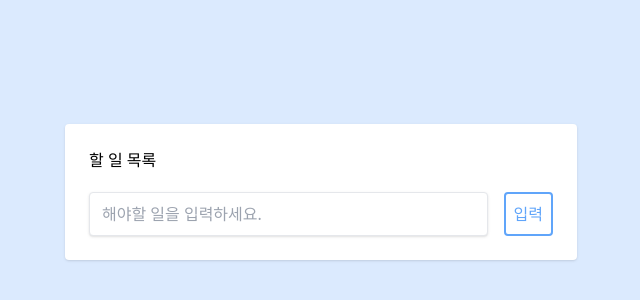
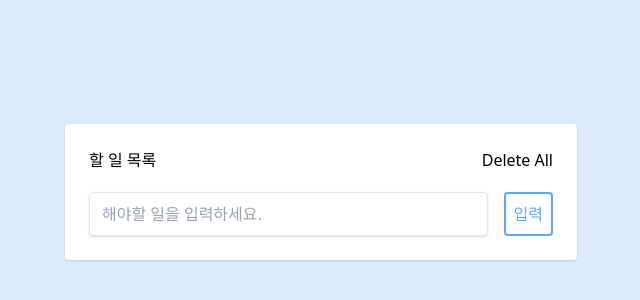
Before and after one commit to heehminh/React-JS-Study, a React (Create React App) app in the folder Todo/: page / in a window 1280 px wide. Shown: the part 208-508 px from the top of the page, without its empty margins (319-959 px from the left). Built offline with nearby package versions, Linux system fonts and the light colour scheme.

Commit message:
[FEAT] 할 일 리스트 모두 지우기 버튼 생성

```diff
--- a/Todo/src/App.js
+++ b/Todo/src/App.js
@@ -32,11 +32,16 @@ export default function App() {
     [todoData]
   ); // 콜백함수, 의존성 배열 (todoData가 변할때 함수를 다시 생성)
 
+  const handleRemoveClick = () => {
+    setTodoData([]);
+  };
+
   return (
     <div className="flex items-center justify-center w-screen h-screen bg-blue-100">
       <div className="w-full p-6 m-4 bg-white rounded shadow md:w-3/4 md:max-w-lg lg:w-3/4 lg:max-w-lg">
         <div className="flex justify-between mb-3">
           <h1>할 일 목록</h1>
+          <button onClick={handleRemoveClick}>Delete All</button>
         </div>
 
         {/* props로 내려주기 */}
```
